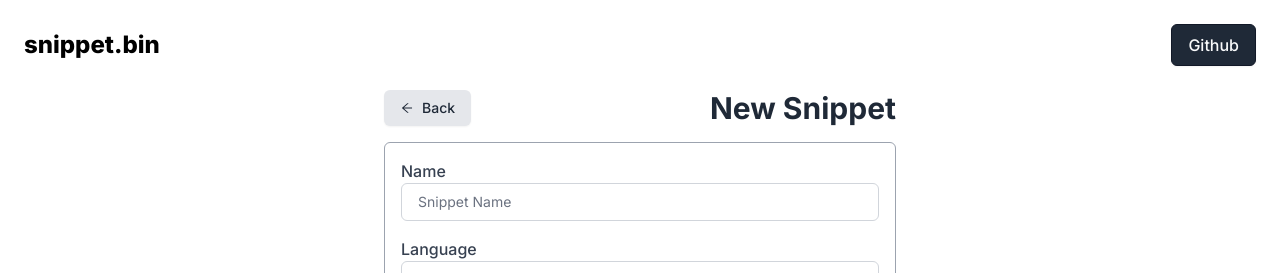
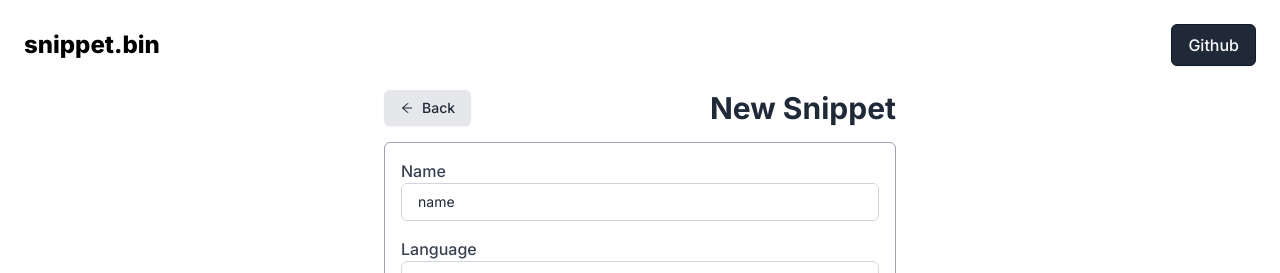
Before and after one commit to asfian99/automatic-octo-carnival, a Next.js app: page /new in a window 1280 px wide. Shown: the top 273 px of the page. Built offline with nearby package versions, Linux system fonts and the light colour scheme.

Commit message:
fix bug in new page

```diff
--- a/pages/new.tsx
+++ b/pages/new.tsx
@@ -3,9 +3,18 @@ import Head from "next/head";
 import { AiOutlineArrowLeft } from "react-icons/ai";
 import { useRouter } from "next/router";
 import SnippetForm from "../components/SnippetForm";
+import type { snippetType } from "../components/SnippetForm";
 
 function New() {
   const router = useRouter();
+  const data: snippetType = {
+    data: {
+      code: "code",
+      language: "language",
+      description: "description",
+      name: "name",
+    },
+  };
   return (
     <div>
       <Head>
@@ -23,7 +32,7 @@ function New() {
           </button>
           <p className="font-bold text-3xl">New Snippet</p>
         </div>
-        <SnippetForm />
+        <SnippetForm snippet={data} />
       </main>
     </div>
   );
```
